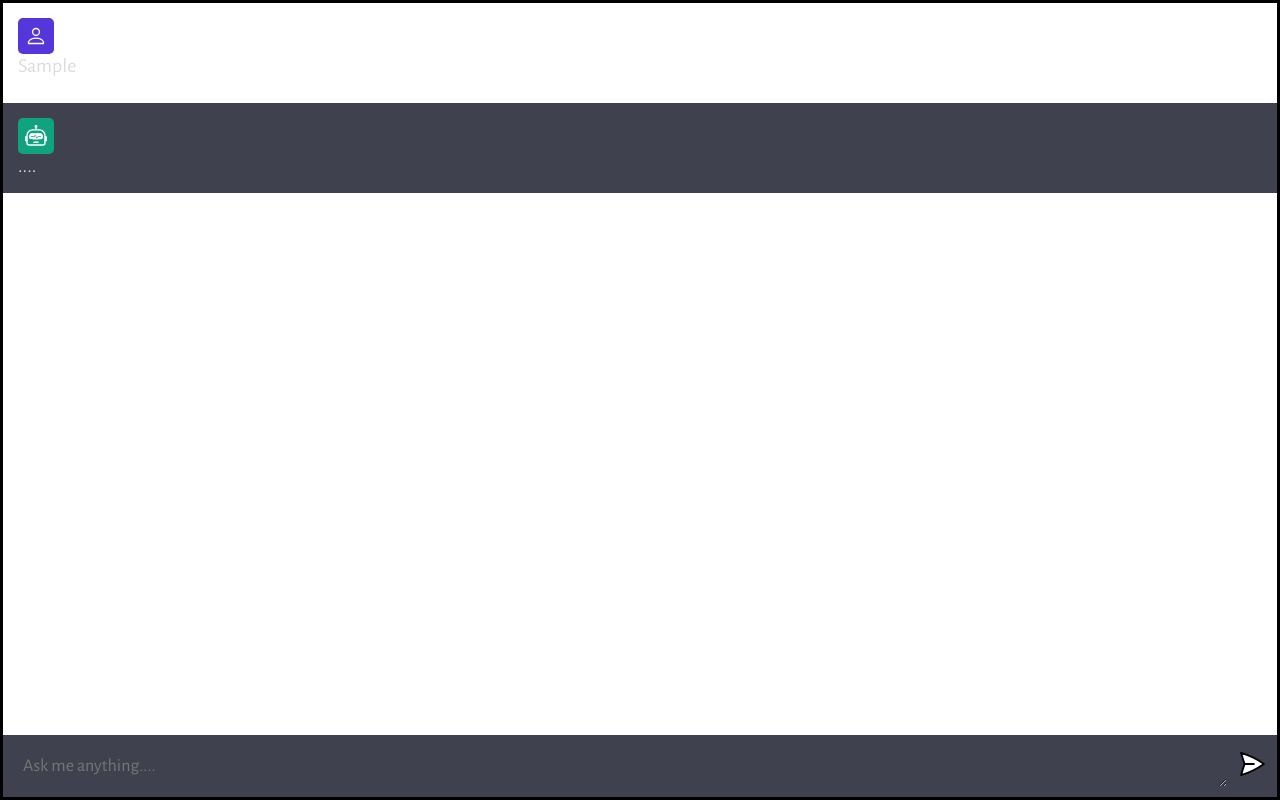
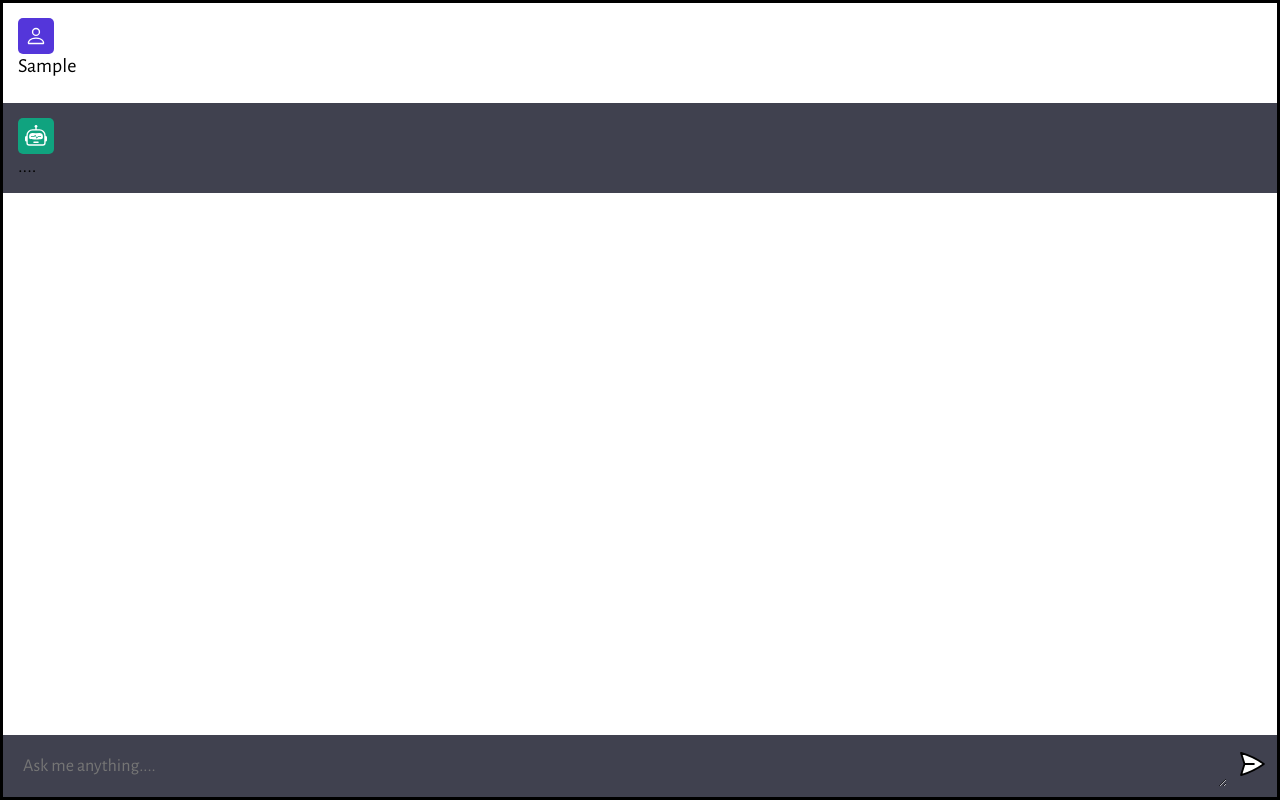
Before and after one commit to kushalBhetuwal/ChatGPT, a website built with Vite: page client/index.html in a window 1280 px wide. Both pictures are taken after typing "Sample" into the empty fields and a click on the button 1252 px from the left and 766 px from the top of the page. Built offline with nearby package versions, Linux system fonts and the light colour scheme; no server answers.

Commit message:
style changed

```diff
--- a/client/style.css
+++ b/client/style.css
@@ -8,7 +8,7 @@
 }
 
 body {
-  background: white;
+  background:#7FC7D9;
 }
 
 #app {
@@ -89,7 +89,7 @@ body {
 .message {
   flex: 1;
 
-  color: #dcdcdc;
+  color: black;
   font-size: 20px;
 
   max-width: 100%;
```
